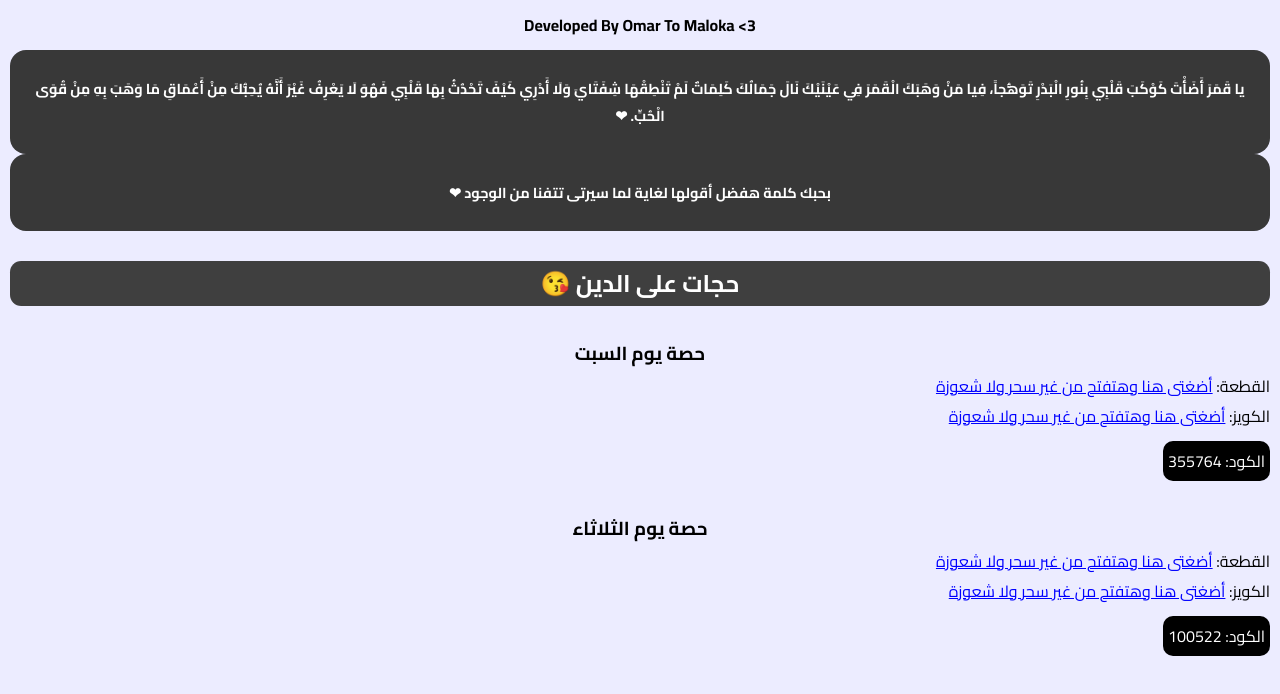
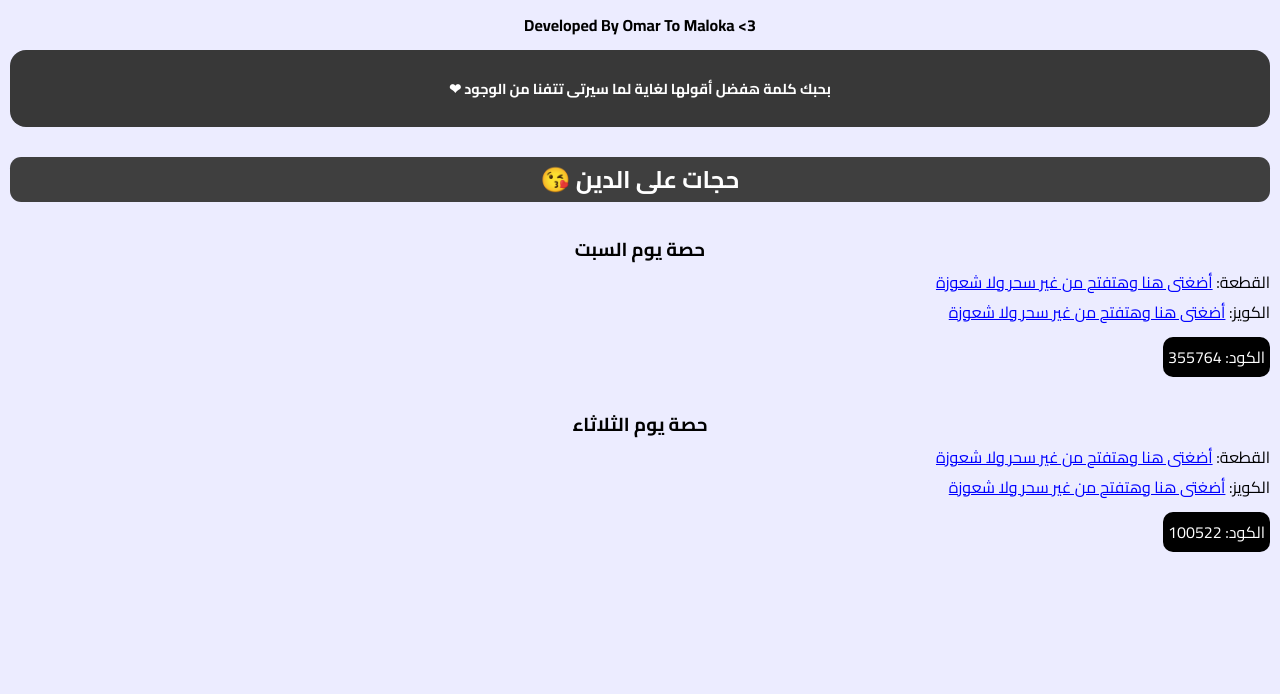
Before and after one commit to OmarElbedwehy/aly_eldin_solutions, a plain HTML site: page index.html in a window 1280 px wide. Drawn offline with Linux system fonts and the light colour scheme.

Commit message:
Update index.html

```diff
--- a/index.html
+++ b/index.html
@@ -66,7 +66,7 @@
         <!-- <h1>رأيت فى عينك معنى الجمال الحقيقى، أنتى القمر الذى لا يعرف غروباً وأتمنى أن يكون بين عيناى طيلة الدهر، قلبى
             لا يعرف لكى كرهاً، فقط حب لا نهائى يزيد مع كل أشراق للشمس فى يوم جديد، لا أدرى كيف فعلتى ذالك بقلبى ولكن أنا
              مطمئن وهو معكى. &#10084;</h1> -->
-             <h1>يا قَمَرَ أَضَأْتَ كَوْكَبَ قَلْبِي بِنُورِ الْبَدْرِ تَوَهُّجاً، فِيا مَنْ وَهَبَكَ الْقَمَرَ فِي عَيْنَيْكَ نَالَ جَمَالُكَ كَلِمَاتٌ لَمْ تَنْطِقْهَا شِفَتَايَ وَلَا أَدْرِي كَيْفَ تَحْدُثُ بِهَا قَلْبِي فَهُوَ لَا يَعْرِفُ غَيْرَ أَنَّهُ يُحِبُّكَ مِنْ أَعْمَاقِ مَا وَهَبَ بِهِ مِنْ قُوَى الْحُبِّ. &#10084</h1>
+<!--              <h1>يا قَمَرَ أَضَأْتَ كَوْكَبَ قَلْبِي بِنُورِ الْبَدْرِ تَوَهُّجاً، فِيا مَنْ وَهَبَكَ الْقَمَرَ فِي عَيْنَيْكَ نَالَ جَمَالُكَ كَلِمَاتٌ لَمْ تَنْطِقْهَا شِفَتَايَ وَلَا أَدْرِي كَيْفَ تَحْدُثُ بِهَا قَلْبِي فَهُوَ لَا يَعْرِفُ غَيْرَ أَنَّهُ يُحِبُّكَ مِنْ أَعْمَاقِ مَا وَهَبَ بِهِ مِنْ قُوَى الْحُبِّ. &#10084</h1> -->
             <h1>بحبك كلمة هفضل أقولها لغاية لما سيرتى تتفنا من الوجود &#10084</h1>
         <h2>حجات على الدين 😘</h2>
         <h3>حصة يوم السبت</h3>
```
